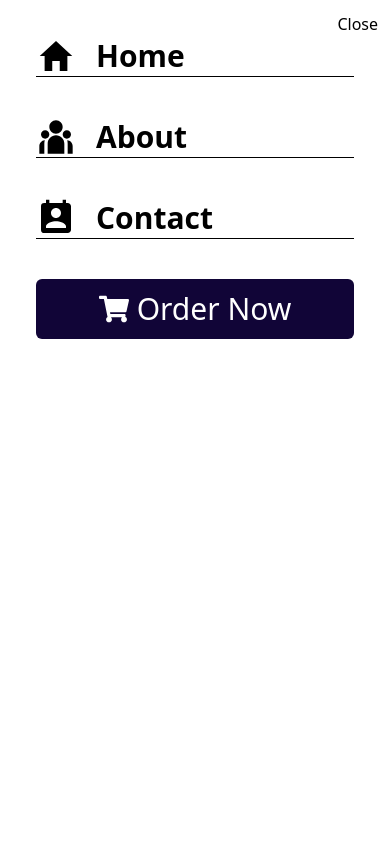
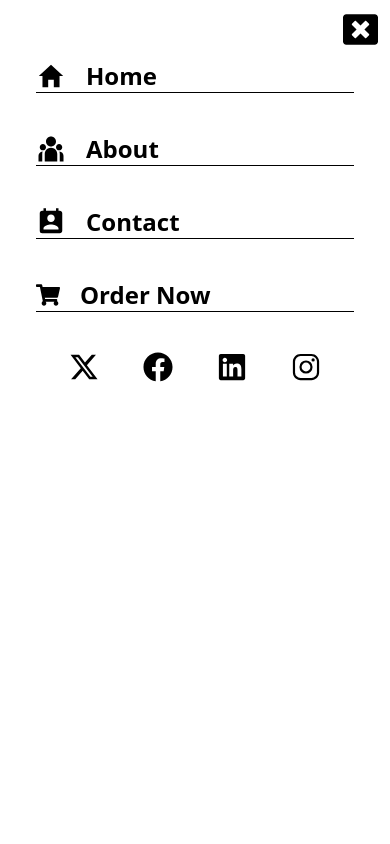
Before and after one commit to xr-dev-saurabh/uprising-tradex, a React (Create React App) app: page / in a window 390 px wide. Both pictures are taken after a click on the button 332 px from the left and 32 px from the top of the page. Shown: the top 844 px of the page. Built offline with nearby package versions, Linux system fonts and the light colour scheme.

Commit message:
add hamburger and update

```diff
--- a/src/Components/ModalHam.jsx
+++ b/src/Components/ModalHam.jsx
@@ -1,7 +1,7 @@
-import React from 'react'
+import React from "react";
 import { IoMdHome } from "react-icons/io";
 import { RiTeamFill } from "react-icons/ri";
-import {  MdPermContactCalendar } from "react-icons/md";
+import { MdPermContactCalendar } from "react-icons/md";
 import { FaShoppingCart } from "react-icons/fa";
 import { FaFacebook } from "react-icons/fa";
 import { IoLogoInstagram } from "react-icons/io5";
@@ -10,43 +10,44 @@ import { FaXTwitter } from "react-icons/fa6";
 
 export const ModalHam = () => {
   return (
-    <div className='w-full h-screen'>
-    <div className='p-5'>
+    <div className="w-full h-screen">
+      <div className="p-5 mt-6">
         <ul className="flex flex-col space-y-10 w-full">
-            <li className="gap-3 border-b border-black text-3xl text-black font-bold flex items-center hover:text-gray-500">
-              <IoMdHome size={40} className="mr-2" />
+          <li className="gap-3 border-b border-black text-2xl text-black font-bold flex items-center hover:text-gray-500">
+            <IoMdHome size={30} className="mr-2" />
             Home
           </li>
-            <li className=" gap-3 border-b border-black text-3xl text-black font-bold flex items-center hover:text-gray-500">
-              <RiTeamFill size={40} className="mr-2" />
+          <li className=" gap-3 border-b border-black text-2xl text-black font-bold flex items-center hover:text-gray-500">
+            <RiTeamFill size={30} className="mr-2" />
             About
           </li>
-            <li className="gap-3 border-b border-black text-3xl text-black font-bold flex items-center hover:text-gray-500">
-              <MdPermContactCalendar size={40} className="mr-2" />
+          <li className="gap-3 border-b border-black text-2xl text-black font-bold flex items-center hover:text-gray-500">
+            <MdPermContactCalendar size={30} className="mr-2" />
             Contact
           </li>
-            <li className="bg-[#110537] hover:bg-[#a5a5a5] w-full mt-10 text-white px-3 py-3 rounded-md text-3xl font-medium flex items-center justify-center">
+          <li className=" gap-3 border-b border-black text-2xl text-black font-bold flex items-center hover:text-gray-500">
             <FaShoppingCart className="mr-2" />
             Order Now
           </li>
+
         </ul>
-          <div className="flex justify-center gap-28 pt-10">
-            <button  className="icon hover:text-gray-500">
-              <FaXTwitter size={40} />
+        <div className="flex justify-center gap-11 pt-10">
+          <button className="hover:text-gray-500">
+            <FaXTwitter size={30} style={{ color: "black" }} />
           </button>
-            <button className="icon hover:text-gray-500">
-              <FaFacebook size={40} />
+          <button className="hover:text-gray-500">
+            <FaFacebook size={30} style={{ color: "black" }} />
           </button>
-            <button className="icon hover:text-gray-500">
-              <FaLinkedin size={40} />
+          <button className="hover:text-gray-500">
+            <FaLinkedin size={30} style={{ color: "black" }} />
           </button>
-            <button className="icon hover:text-gray-500">
-              <IoLogoInstagram size={40} />
+          <button className="hover:text-gray-500">
+            <IoLogoInstagram size={30} style={{ color: "black" }} />
           </button>
         </div>
       </div>
     </div>
-  )
-}
+  );
+};
 
 export default ModalHam;
--- a/src/Components/Navbar.jsx
+++ b/src/Components/Navbar.jsx
@@ -6,6 +6,7 @@ import { RiTeamFill } from "react-icons/ri";
 import { MdPermContactCalendar } from "react-icons/md";
 import { FaShoppingCart } from "react-icons/fa";
 import { ModalHam } from "./ModalHam";
+import { FaWindowClose } from "react-icons/fa";
 
 const Navbar = () => {
   const [windowWidth, setWindowWidth] = useState(window.innerWidth);
@@ -90,7 +91,7 @@ const Navbar = () => {
                         className="absolute top-3 right-3 text-black"
                         onClick={closeModal}
                       >
-                        Close
+                        <FaWindowClose size={35} />
                       </button>
                     </div>
                   </div>
```
Lines whose indentation alone changed are shown as unchanged.
